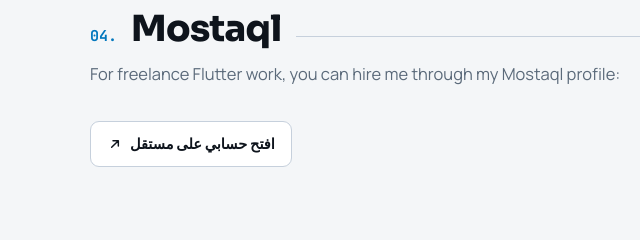
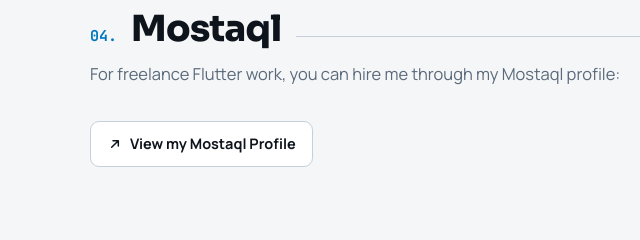
Before and after one commit to NadiNasserMass3od/NadiNasserMass3od.github.io, a plain HTML site: page index.html in a window 1280 px wide. Shown: the part 5060-5300 px from the top of the page, 0-640 px from the left. Drawn offline with Linux system fonts and the light colour scheme.

Commit message:
Mostaql button label in English: View my Mostaql Profile

```diff
--- a/index.html
+++ b/index.html
@@ -858,7 +858,7 @@
           <div class="reveal">
             <a class="contact-btn outline" href="https://mostaql.com/u/NadiNasser" target="_blank" rel="noopener">
               <svg viewBox="0 0 24 24" fill="none" stroke="currentColor" stroke-width="2.2" stroke-linecap="round" stroke-linejoin="round" aria-hidden="true"><path d="M7 17L17 7M9 7h8v8"/></svg>
-              افتح حسابي على مستقل
+              View my Mostaql Profile
             </a>
           </div>
         </div>
```
